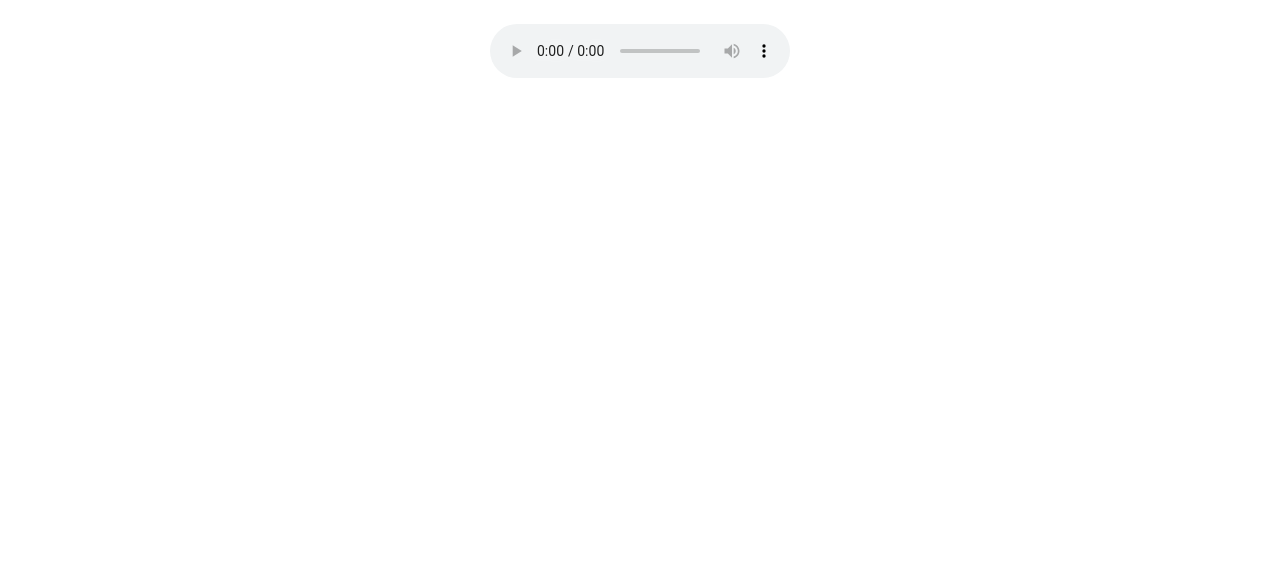
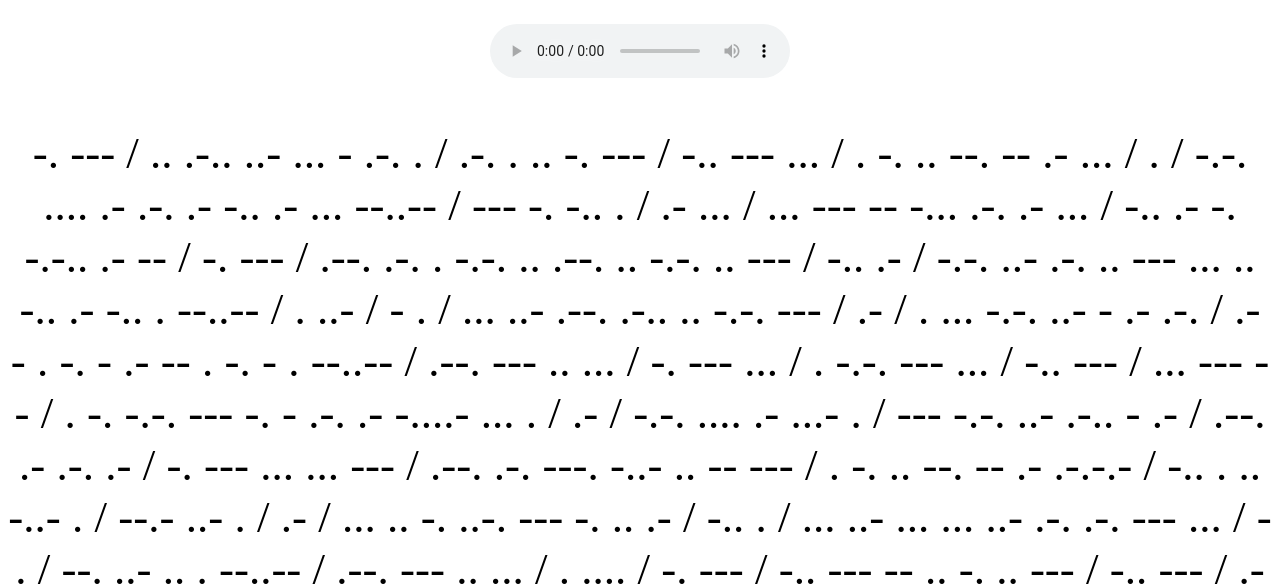
Before and after one commit to KID0MY/ARG_amanha, a plain HTML site: page desafio_02_mapa.html in a window 1280 px wide. Shown: the part 227-813 px from the top of the page. Drawn offline with Linux system fonts and the light colour scheme.

Commit message:
morse shit

```diff
--- a/desafio_02_mapa.html
+++ b/desafio_02_mapa.html
@@ -21,7 +21,7 @@
             <embed src="Desafio_02/morse.wav" loop="true" autostart="true" width="2" height="0">
             Your browser does not support the audio element.
         </audio>
-        <p></p>
+        <p>-. --- / .. .-.. ..- ... - .-. . / .-. . .. -. --- / -.. --- ... / . -. .. --. -- .- ... / . / -.-. .... .- .-. .- -.. .- ... --..-- / --- -. -.. . / .- ... / ... --- -- -... .-. .- ... / -.. .- -. -.-.. .- -- / -. --- / .--. .-. . -.-. .. .--. .. -.-. .. --- / -.. .- / -.-. ..- .-. .. --- ... .. -.. .- -.. . --..-- / . ..- / - . / ... ..- .--. .-.. .. -.-. --- / .- / . ... -.-. ..- - .- .-. / .- - . -. - .- -- . -. - . --..-- / .--. --- .. ... / -. --- ... / . -.-. --- ... / -.. --- / ... --- -- / . -. -.-. --- -. - .-. .- -....- ... . / .- / -.-. .... .- ...- . / --- -.-. ..- .-.. - .- / .--. .- .-. .- / -. --- ... ... --- / .--. .-. ---. -..- .. -- --- / . -. .. --. -- .- .-.-.- / -.. . .. -..- . / --.- ..- . / .- / ... .. -. ..-. --- -. .. .- / -.. . / ... ..- ... ... ..- .-. .-. --- ... / - . / --. ..- .. . --..-- / .--. --- .. ... / . .... / -. --- / -.. --- -- .. -. .. --- / -.. --- / .- ..- -.. .. --- / --.- ..- . / -. --- ... ... .- / ... .- .-.. ...- .- -.-. .- --- / .-. . .--. --- ..- ... .- .-.-.-</p>
     </div>
 </body>
 </html>
```
